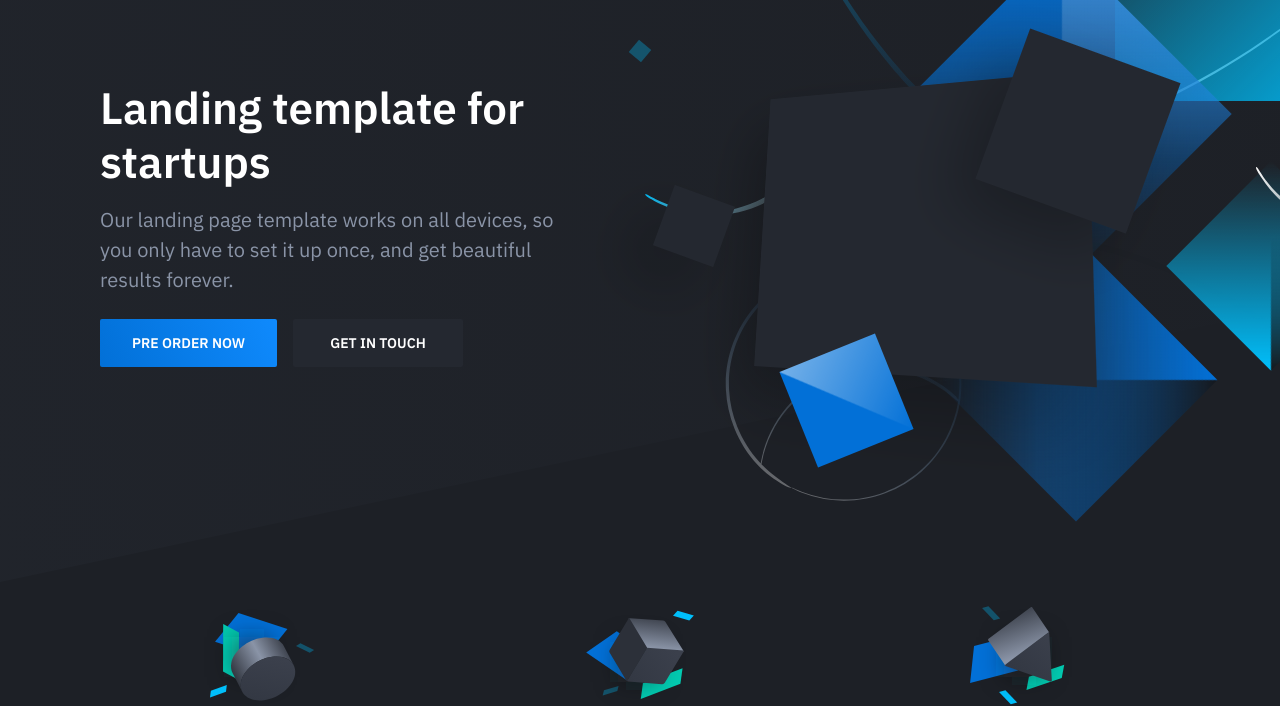
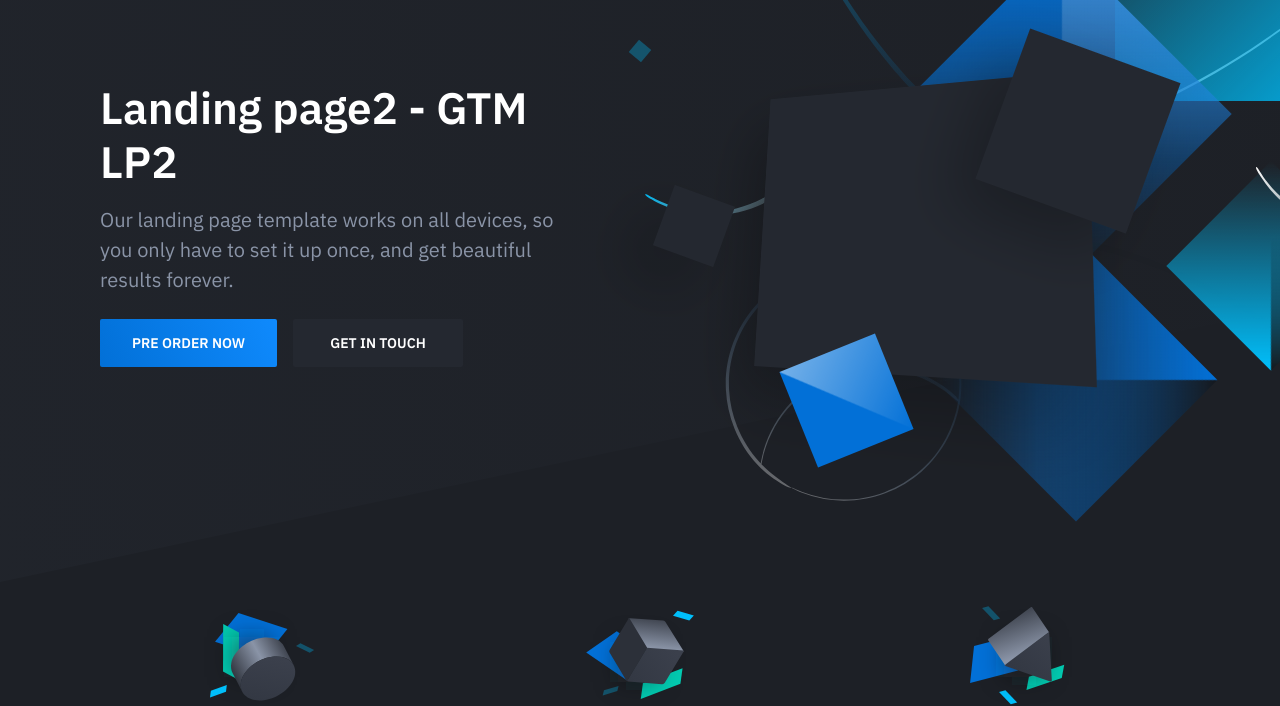
Before and after one commit to Lored22/Sito2, a plain HTML site: page index.html in a window 1280 px wide. Shown: the part 118-824 px from the top of the page. Drawn offline with nearby package versions, Linux system fonts and the light colour scheme.

Commit message:
HO CAMBIATO IL TITOLO

```diff
--- a/index.html
+++ b/index.html
@@ -31,7 +31,7 @@
                 <div class="container">
                     <div class="hero-inner">
 						<div class="hero-copy">
-	                        <h1 class="hero-title mt-0">Landing template for startups</h1>
+	                        <h1 class="hero-title mt-0">Landing page2 - GTM LP2</h1>
 	                        <p class="hero-paragraph">Our landing page template works on all devices, so you only have to set it up once, and get beautiful results forever.</p>
 	                        <div class="hero-cta"><a class="button button-primary" href="preorder.html">Pre order now</a><a class="button" href="#">Get in touch</a></div>
 						</div>
```
